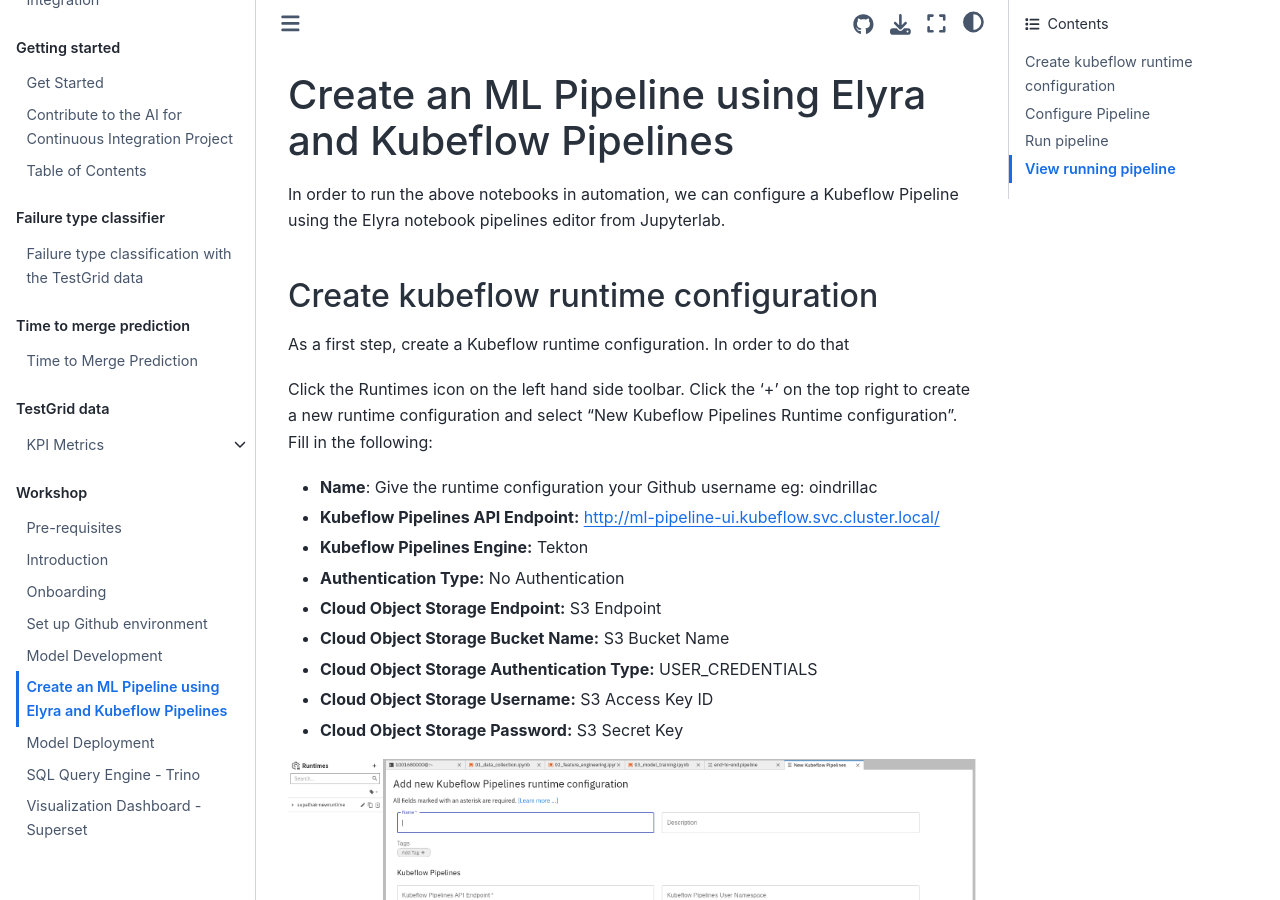
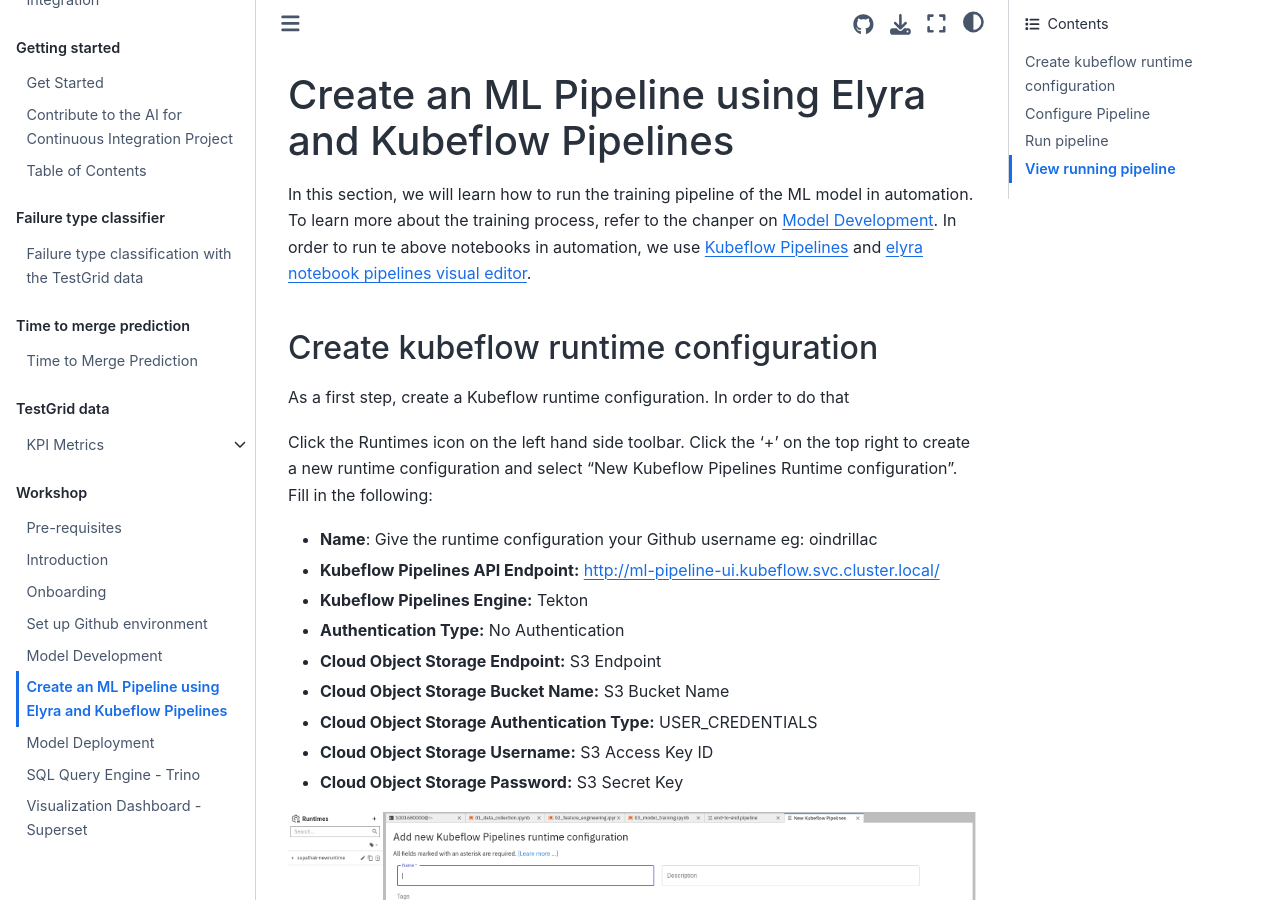
Before and after one commit to aicoe-aiops/ocp-ci-analysis, a Jupyter Book: the page built from docs/workshop/ml_pipeline.md, in a window 1280 px wide and 900 px high. Built offline with Jupyter Book 1.0.4 settings and Sphinx 7.4.7 and the Sphinx Book theme 1.1.4, drawn with Linux system fonts in a browser that asks for light colours; pages that are not in the unit, such as notebooks, are missing from menus; comment, search, counter and statistics services are not loaded.

Commit message:
updated files

```diff
--- a/docs/workshop/ml_pipeline.md
+++ b/docs/workshop/ml_pipeline.md
@@ -1,6 +1,6 @@
 # Create an ML Pipeline using Elyra and Kubeflow Pipelines
 
-In order to run the above notebooks in automation, we can configure a Kubeflow Pipeline using the Elyra notebook pipelines editor from Jupyterlab.
+In this section, we will learn how to run the training pipeline of the ML model in automation. To learn more about the training process, refer to the chanper on [Model Development](https://aicoe-aiops.github.io/ocp-ci-analysis/docs/workshop/model_development.html). In order to run te above notebooks in automation, we use [Kubeflow Pipelines](https://www.kubeflow.org/docs/components/pipelines/introduction/) and [elyra notebook pipelines visual editor](https://elyra.readthedocs.io/en/stable/).
 
 ## Create kubeflow runtime configuration
 
```
Also changed, not shown: docs/assets/images/ml-pipeline-completed-pipeline.png, docs/assets/images/ml-pipeline-debug-pipeline.png, docs/assets/images/ml-pipeline-kfp-ui.png, docs/assets/images/ml-pipeline-run-pipeline.png, docs/assets/images/ml-pipeline-running-nb.png.
